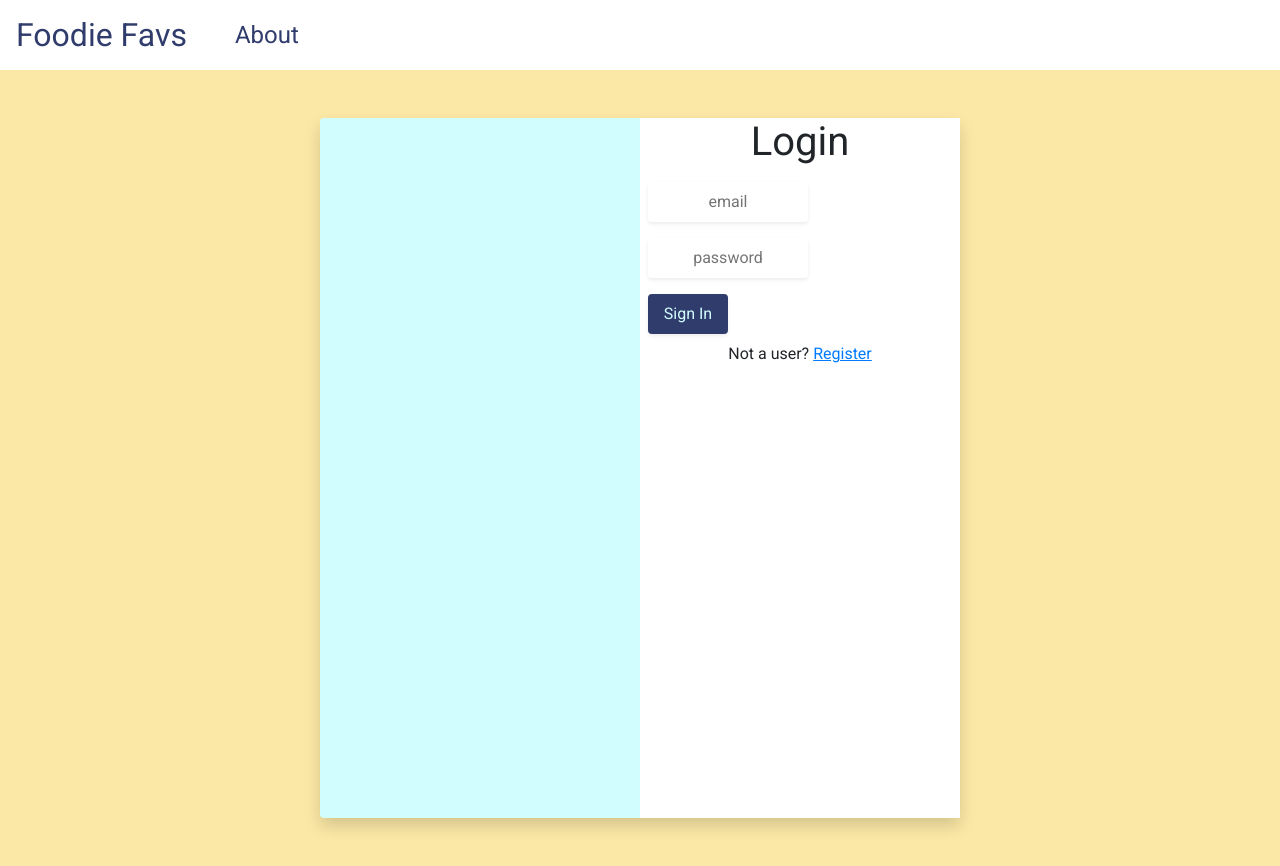
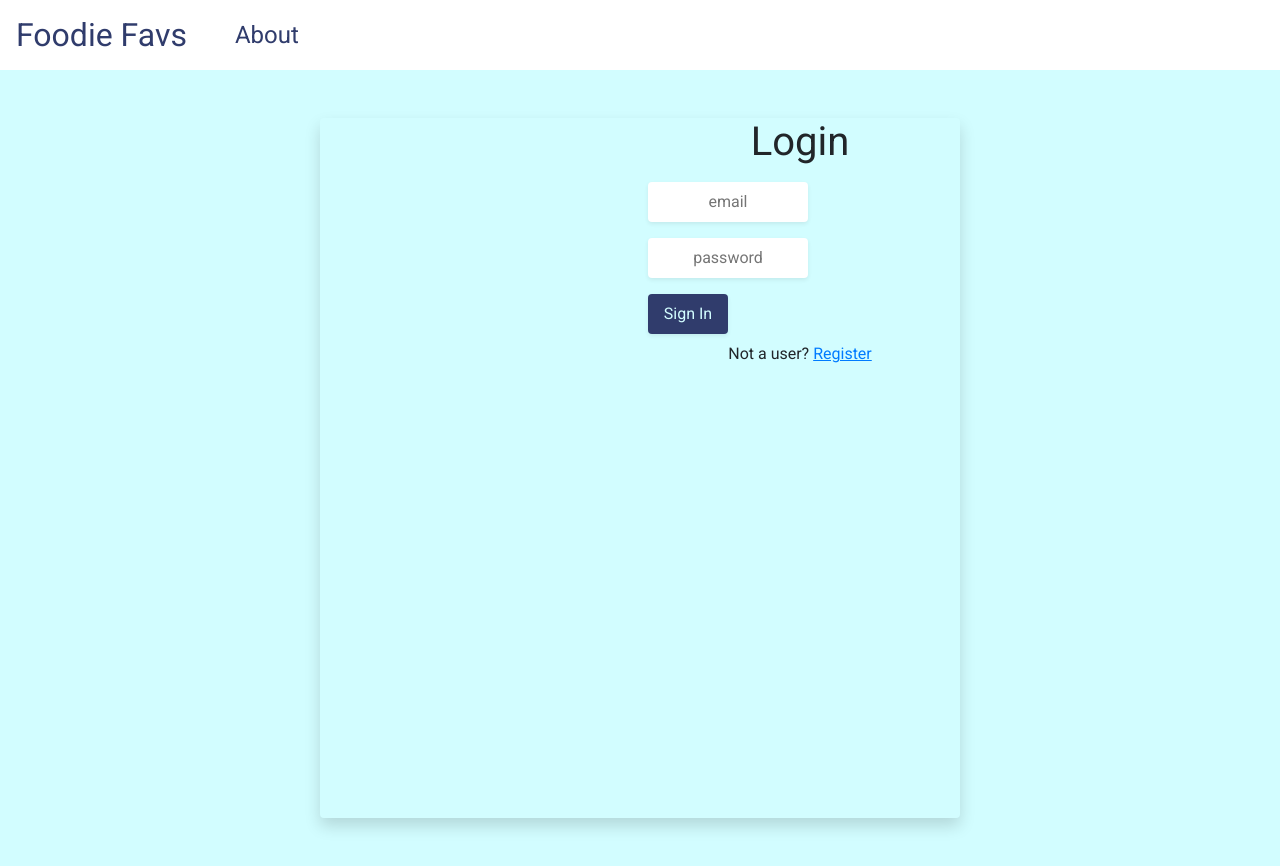
Before and after one commit to JennyWauer/foodie_favs, a Django app: template login/templates/login.html in a window 1280 px wide. Run offline with Django 3.2, Linux system fonts and the light colour scheme; the template is opened without the code that fills it, so the values that code supplies are empty; some libraries are stand-ins or nearby versions.

Commit message:
update background

```diff
--- a/login/static/login.css
+++ b/login/static/login.css
@@ -1,7 +1,7 @@
 /* CSS for the page */
 
 #body {
-    background-color: #FBE8A6;
+    background-color: #d2fdff;
     font-family: "Roboto", sans-serif;
 }
 
@@ -11,11 +11,11 @@
 }
 
 #login {
-    background-color: #d2fdff;
+    background-color: ;
 }
 
 .form {
-    background-color: white;
+    background-image: ;
 }
 
 .sign-in{
```
